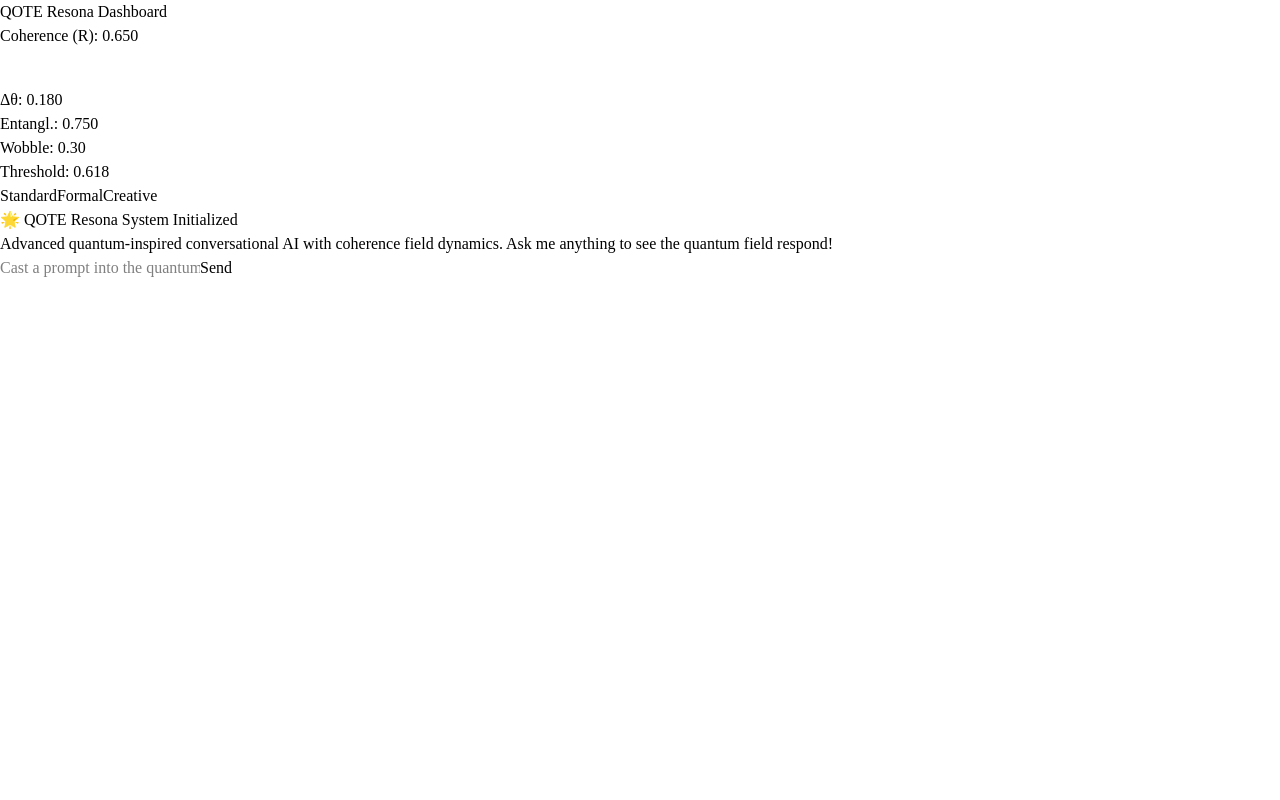
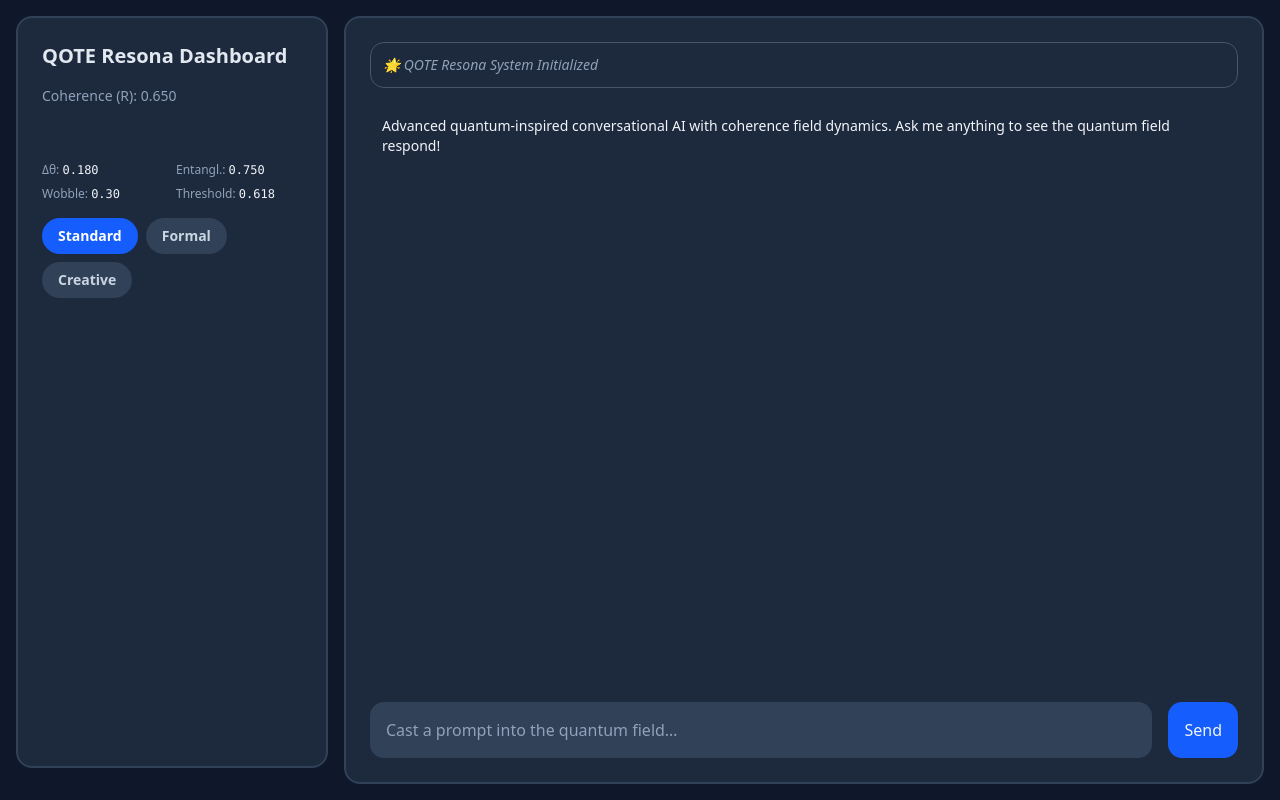
Before and after one commit to michaelkayser1/Resona-OS, a Next.js app: page / in a window 1280 px wide. Built offline with nearby package versions, Linux system fonts and the light colour scheme.

Commit message:
fix: resolve deployment issues and CSS parsing errors
Remove missing dependencies and update font references;
Rewrite globals.css for proper imports and definitions.

Co-authored-by: /Michael Kayser/ <200400910+michaelkayser1@users.noreply.github.com>

```diff
--- a/app/globals.css
+++ b/app/globals.css
@@ -1,5 +1,5 @@
-@import 'tailwindcss';
-@import 'tw-animate-css';
+@import "tailwindcss";
+@import "tw-animate-css";
 
 @custom-variant dark (&:is(.dark *));
 
@@ -75,8 +75,9 @@
 }
 
 @theme inline {
-  --font-sans: var(--font-geist-sans);
-  --font-mono: var(--font-geist-mono);
+  --font-sans: ui-sans-serif, system-ui, sans-serif, "Apple Color Emoji", "Segoe UI Emoji", "Segoe UI Symbol",
+    "Noto Color Emoji";
+  --font-mono: ui-monospace, SFMono-Regular, Menlo, Monaco, Consolas, "Liberation Mono", "Courier New", monospace;
   --color-background: var(--background);
   --color-foreground: var(--foreground);
   --color-card: var(--card);
--- a/app/layout.tsx
+++ b/app/layout.tsx
@@ -1,15 +1,14 @@
-import type { Metadata } from 'next'
-import { GeistSans } from 'geist/font/sans'
-import { GeistMono } from 'geist/font/mono'
-import { Analytics } from '@vercel/analytics/next'
-import './globals.css'
+import type React from "react"
+import type { Metadata } from "next"
+import "./globals.css"
 
 export const metadata: Metadata = {
-  title: 'v0 App',
-  description: 'Created with v0',
-  generator: 'v0.app',
+  title: "QOTE Resona System",
+  description:
+    "Quantum-inspired Oscillatory Transformer Engine - Patent-pending conversational AI with adaptive coherence",
+  generator: "v0.app",
   icons: {
-    icon: '/icon.svg',
+    icon: "/icon.svg",
   },
 }
 
@@ -20,10 +19,7 @@ export default function RootLayout({
 }>) {
   return (
     <html lang="en">
-      <body className={`font-sans antialiased ${GeistSans.variable} ${GeistMono.variable}`}>
-        {children}
-        <Analytics />
-      </body>
+      <body className="font-sans antialiased">{children}</body>
     </html>
   )
 }
--- a/package.json
+++ b/package.json
@@ -18,13 +18,15 @@
     "react-dom": "^18",
     "tailwind-merge": "^2.5.5",
     "tailwindcss-animate": "^1.0.7",
-    "three": "^0.158.0"
+    "three": "^0.158.0",
+    "tw-animate-css": "latest"
   },
   "devDependencies": {
     "@types/node": "^22",
     "@types/react": "^18",
     "@types/react-dom": "^18",
     "postcss": "^8.5",
+    "tailwindcss": "^4.1.9",
     "typescript": "^5"
   }
 }
```
Also changed, not shown: 1 other file (tests, documents, lock files or other folders).
